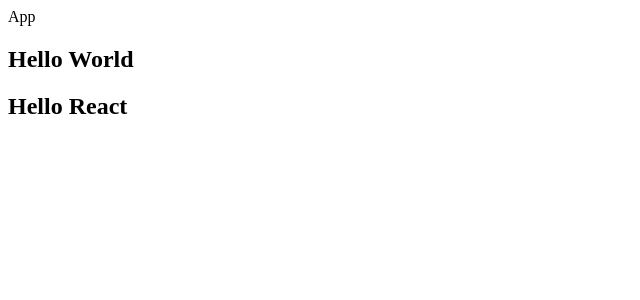
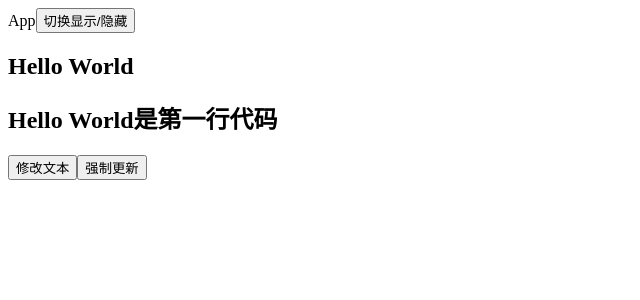
Before and after one commit to hbm1985/TKMWeb, a React (Create React App) app in the folder 08_React/code/03_react_components/: page / in a window 1280 px wide. Shown: the top 300 px of the page, without its empty margins (0-640 px from the left). Built offline with nearby package versions, Linux system fonts and the light colour scheme.

Commit message:
React声明周期_组件更新、卸载的流程

```diff
--- a/08_React/code/03_react_components/src/02_组件生命周期函数/App.jsx
+++ b/08_React/code/03_react_components/src/02_组件生命周期函数/App.jsx
@@ -38,11 +38,23 @@ import React, { Component } from "react"
 import HelloWorld from "./HelloWorld"
 
 export default class App extends Component {
+  constructor(props) {
+    super(props)
+    this.state = { isShowHW: true }
+  }
+
+  changeShow() {
+    const { isShowHW } = this.state
+    this.setState({ isShowHW: !isShowHW })
+  }
+
   render() {
+    const { isShowHW } = this.state
     return (
       <div>
         App
-        <HelloWorld />
+        <button onClick={() => this.changeShow()}>切换显示/隐藏</button>
+        {isShowHW && <HelloWorld />}
       </div>
     )
   }
--- a/08_React/code/03_react_components/src/02_组件生命周期函数/HelloWorld.jsx
+++ b/08_React/code/03_react_components/src/02_组件生命周期函数/HelloWorld.jsx
@@ -1,7 +1,8 @@
 import React, { Component } from "react"
 
 //  挂载流程：constructor -> render -> componentDidMount
-//  更新流程：render -> componentDidMount
+//  更新流程：render -> componentDidUpdate
+//  卸载流程：componentWillUnmount
 export default class HelloWorld extends Component {
   //  1.构造方法：constructor
   constructor(props) {
@@ -11,6 +12,18 @@ export default class HelloWorld extends Component {
     this.state = { message: "Hello World" }
   }
 
+  changeText() {
+    //  修改state
+    this.setState({
+      message: "24岁，是学生"
+    })
+  }
+
+  update() {
+    //  强制更新
+    this.forceUpdate()
+  }
+
   //  2.执行render函数
   render() {
     console.log("HelloWorld render")
@@ -18,7 +31,9 @@ export default class HelloWorld extends Component {
     return (
       <div>
         <h2>{message}</h2>
-        <h2>Hello React</h2>
+        <h2>{message}是第一行代码</h2>
+        <button onClick={e => this.changeText()}>修改文本</button>
+        <button onClick={e => this.update()}>强制更新</button>
       </div>
     )
   }
@@ -27,4 +42,14 @@ export default class HelloWorld extends Component {
   componentDidMount() {
     console.log("HelloWorld componentDidMount")
   }
+
+  //  4.组件的DOM被更新完成：DOM发生更新
+  componentDidUpdate() {
+    console.log("HelloWorld componentDidUpdate")
+  }
+
+  //  5.组件从DOM中卸载：从COM移除
+  componentWillUnmount() {
+    console.log("HelloWorld componentWillUnmount")
+  }
 }
```
